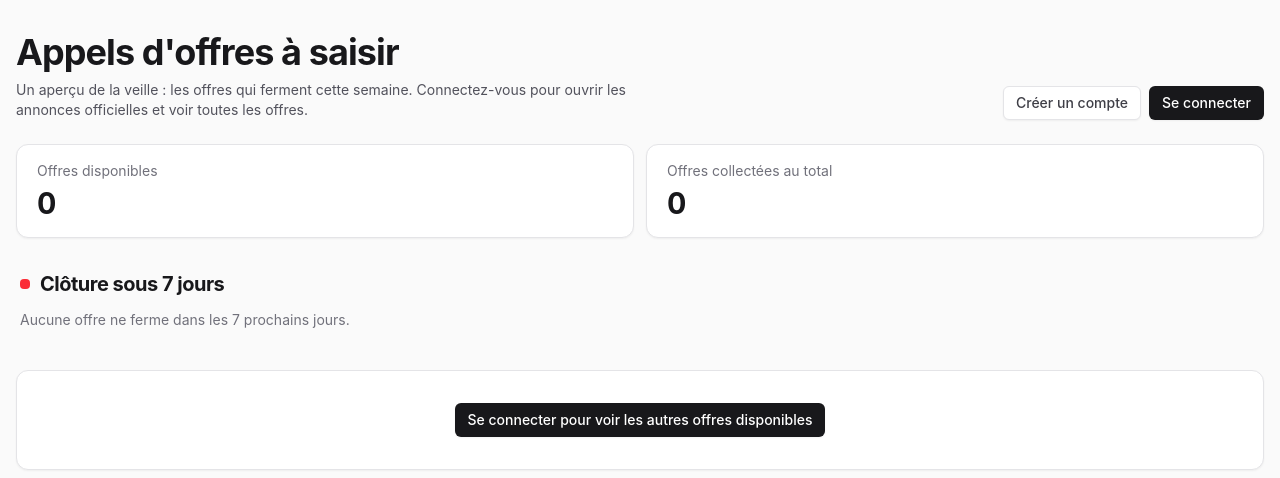
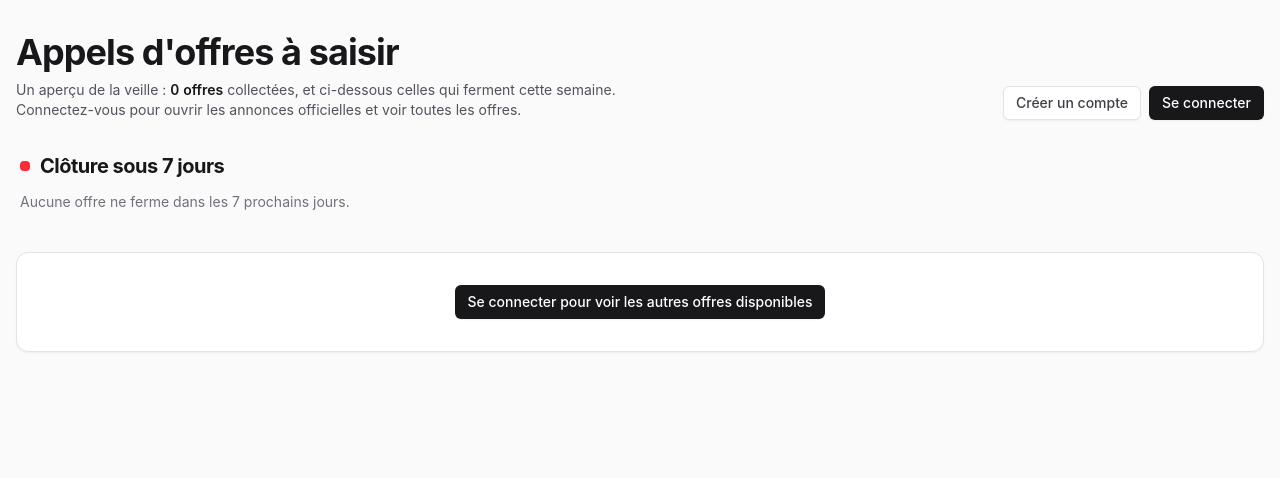
Before and after one commit to bry4ng4rrix/appels-offre, a Django app: page / in a window 1280 px wide. Shown: the part 59-537 px from the top of the page. Run offline with Django 5.2, Linux system fonts and the light colour scheme; data comes from the database, SQL or seed files in the repository; data that the repository does not hold is empty; parts of the project's set-up code (start-up, migrations or seed data) failed here and were passed over.

Commit message:
corections de la page

```diff
--- a/apps/offres/views_public.py
+++ b/apps/offres/views_public.py
@@ -327,6 +327,5 @@ def vitrine(requete):
                 .order_by("date_limite", "id")[:VITRINE_NOMBRE])
     return render(requete, "offres/vitrine.html", {
         "urgentes": [annoter(o, aujourdhui, libelles) for o in urgentes],
-        "disponibles": _actionnables(_exposables()).count(),
         "total": Offre.objects.count(),
     })
--- a/templates/offres/vitrine.html
+++ b/templates/offres/vitrine.html
@@ -6,7 +6,7 @@
   <div>
     <h1 class="text-4xl font-bold tracking-tight">Appels d'offres à saisir</h1>
     <p class="mt-2 max-w-2xl text-sm text-zinc-600 dark:text-zinc-400">
-      Un aperçu de la veille : les offres qui ferment cette semaine.
+      Un aperçu de la veille : <strong class="font-semibold tabular-nums text-zinc-900 dark:text-zinc-100">{{ total }} offre{{ total|pluralize }}</strong> collectée{{ total|pluralize }}, et ci-dessous celles qui ferment cette semaine.
       {% if not user.is_authenticated %}Connectez-vous pour ouvrir les annonces officielles et voir toutes les offres.{% endif %}
     </p>
   </div>
@@ -17,17 +17,6 @@
     </span>
   {% endif %}
 </div>
-
-<dl class="mt-6 grid gap-3 sm:grid-cols-2">
-  <div class="carte px-5 py-4">
-    <dt class="text-sm text-zinc-500 dark:text-zinc-400">Offres disponibles</dt>
-    <dd class="mt-1 text-3xl font-bold tabular-nums">{{ disponibles }}</dd>
-  </div>
-  <div class="carte px-5 py-4">
-    <dt class="text-sm text-zinc-500 dark:text-zinc-400">Offres collectées au total</dt>
-    <dd class="mt-1 text-3xl font-bold tabular-nums">{{ total }}</dd>
-  </div>
-</dl>
 
 <section class="mt-8" aria-labelledby="t-urgentes">
   <h2 id="t-urgentes" class="flex items-center gap-2.5 px-1 text-xl font-bold tracking-tight">
```
Also changed, not shown: apps/offres/tests/test_vitrine.py (+1 -1 lines).
